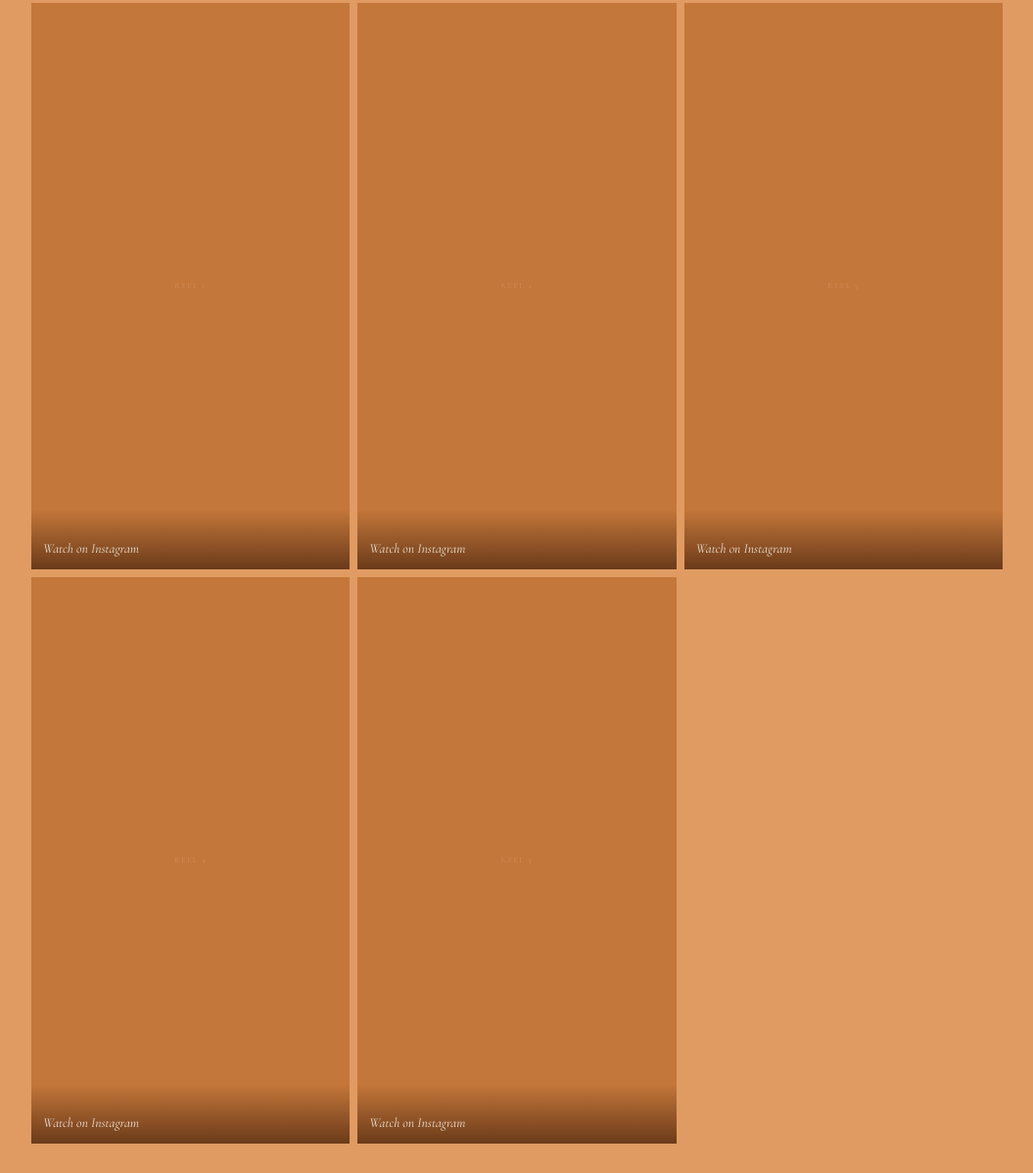
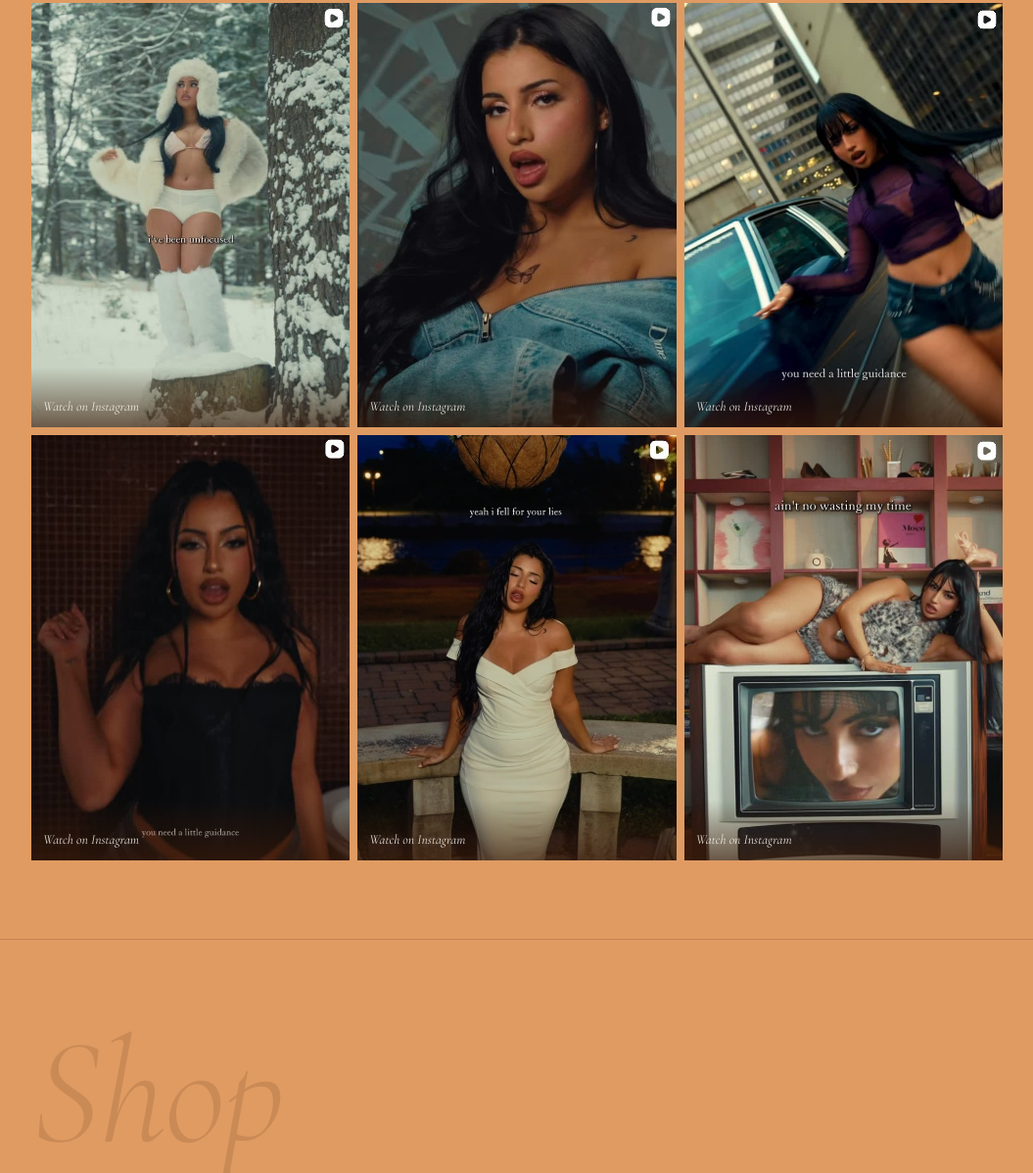
Before and after one commit to skrol999/g-elle-website, a plain HTML site: page index.html in a window 1280 px wide. Shown: the part 3962-5159 px from the top of the page at 98% size, without its empty margins (112-1167 px from the left). Drawn offline with nearby package versions, Linux system fonts and the light colour scheme.

Commit message:
Add files via upload

```diff
--- a/index.html
+++ b/index.html
@@ -348,7 +348,7 @@
       display: block;
       position: relative;
       overflow: hidden;
-      aspect-ratio: 9/16;
+      aspect-ratio: 3/4;
       background: var(--bg-dk);
     }
     /* First video wider */
@@ -795,27 +795,32 @@
       <span class="videos-label">Videos &amp; Reels</span>
       <div class="videos-grid">
         <a class="vid-card" href="https://www.instagram.com/p/DYhr1FZRtgs/" target="_blank" rel="noopener">
-          <div class="vid-ph"><span>Reel 1</span></div>
+          <img src="vid-thumb1.jpg" alt="Gäelle Reel" />
           <div class="vid-veil"><div class="vid-play"></div></div>
           <span class="vid-caption">Watch on Instagram</span>
         </a>
         <a class="vid-card" href="https://www.instagram.com/p/DVbjoP6kQuf/" target="_blank" rel="noopener">
-          <div class="vid-ph"><span>Reel 2</span></div>
+          <img src="vid-thumb2.jpg" alt="Gäelle Reel" />
           <div class="vid-veil"><div class="vid-play"></div></div>
           <span class="vid-caption">Watch on Instagram</span>
         </a>
         <a class="vid-card" href="https://www.instagram.com/p/DY5hET0xcWs/" target="_blank" rel="noopener">
-          <div class="vid-ph"><span>Reel 3</span></div>
+          <img src="vid-thumb3.jpg" alt="Gäelle Reel" />
           <div class="vid-veil"><div class="vid-play"></div></div>
           <span class="vid-caption">Watch on Instagram</span>
         </a>
         <a class="vid-card" href="https://www.instagram.com/p/DZgMFCXx1vZ/" target="_blank" rel="noopener">
-          <div class="vid-ph"><span>Reel 4</span></div>
+          <img src="vid-thumb4.jpg" alt="Gäelle Reel" />
           <div class="vid-veil"><div class="vid-play"></div></div>
           <span class="vid-caption">Watch on Instagram</span>
         </a>
         <a class="vid-card" href="https://www.instagram.com/p/DZ5QDXERIJN/" target="_blank" rel="noopener">
-          <div class="vid-ph"><span>Reel 5</span></div>
+          <img src="vid-thumb5.jpg" alt="Gäelle Reel" />
+          <div class="vid-veil"><div class="vid-play"></div></div>
+          <span class="vid-caption">Watch on Instagram</span>
+        </a>
+        <a class="vid-card" href="https://www.instagram.com/p/DZI_10hxM06/" target="_blank" rel="noopener">
+          <img src="vid-thumb6.jpg" alt="Gäelle Reel" />
           <div class="vid-veil"><div class="vid-play"></div></div>
           <span class="vid-caption">Watch on Instagram</span>
         </a>
```
Also changed, not shown: vid-thumb1.jpg (added), vid-thumb2.jpg (added), vid-thumb3.jpg (added), vid-thumb4.jpg (added), vid-thumb5.jpg (added), vid-thumb6.jpg (added).
